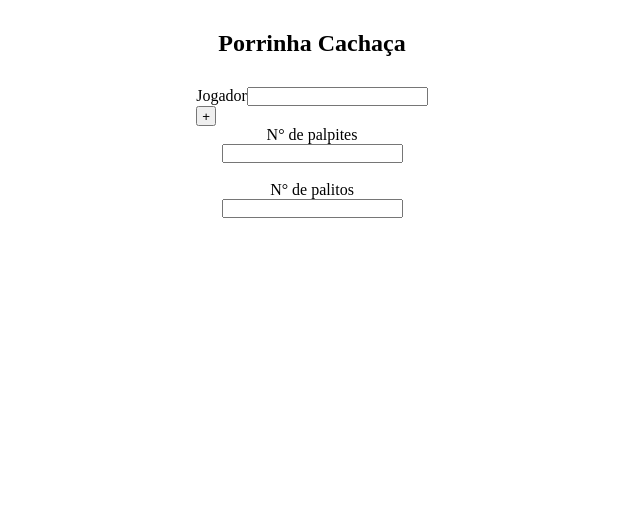
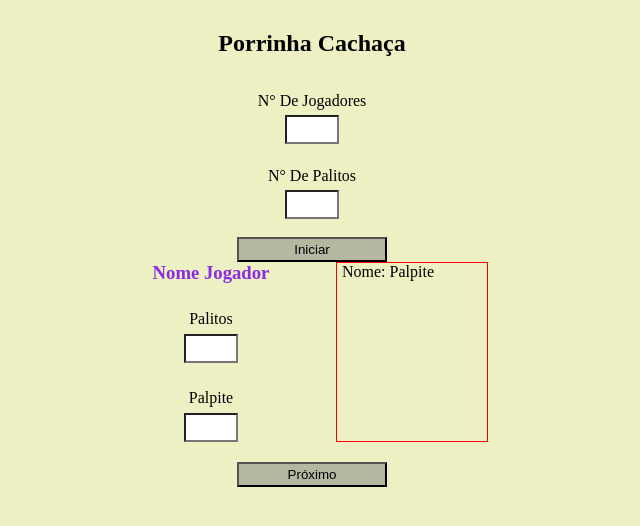
Before and after one commit to DiogoVD/Porrinha_Virtual, a plain HTML site: page index.html in a window 1280 px wide. Shown: the whole page, without its empty margins (328-968 px from the left). Drawn offline with Linux system fonts and the light colour scheme.

Commit message:
continuacao

```diff
--- a/index.html
+++ b/index.html
@@ -11,28 +11,23 @@
     <div class="container">
         <h2>Porrinha Cachaça</h2>
         <div class="config_container">
-            <div class="players">
-                <span >Jogador</span><input type="text"><br>
-                <button type="button">+</button>
-            </div>
-            <span>N° de palpites</span><input type="number"><br>
-            <span>N° de palitos</span><input type="number"><br>
+            <span >N° de Jogadores</span><input id="n_players" type="number"><br>
+            <span>N° de palitos</span><input id="n_palitos" type="number"><br>
+            <button id="btn_start" onclick="config_porrinha()" type="button">Iniciar</button>
         </div>
-        <!-- <div class="palpites container">
-            <h3>Nome Jogador</h3>
-            <div class="palpite">
-                <div class="palitos">
-                    <span>palitos</span><input type="number">
+        <div class="palpites_container">
+            <div class="palpites">
+                <div class="palpites_player">
+                    <h3>Nome Jogador</h3><br>
+                    <span>palitos</span><input type="number"><br>
+                    <span>palpite</span><input type="number">
                 </div>
-                <div class="chute">
-                    <span>chute</span><input type="number">
+                <div class="lista_palpite">
+                    <span>Nome: palpite</span>
                 </div>
             </div>
-            <div class="lista_palpite">
-                <span>Nome: chute</span>
-            </div>
-        </div> -->
-
+            <button id="btn_next" type="button">Próximo</button>
+        </div>
     </div>
 
 
--- a/src/script/engine.js
+++ b/src/script/engine.js
@@ -0,0 +1,27 @@
+const state={
+    values:{
+        n_players: document.getElementById("n_players"),
+        n_palitos: document.getElementById("n_palitos")
+    },
+    telas: {
+        tela1: document.getElementsByClassName("config_container"),
+        tela2: document.getElementsById("palpites_cont")
+    }
+}
+
+let players = [];
+let palitos = [];
+let palpites = {};
+
+function config_porrinha(){
+
+}
+
+function Init(){
+
+    config_porrinha()
+
+}
+
+
+Init()
--- a/src/style/main.css
+++ b/src/style/main.css
@@ -1,3 +1,6 @@
+
+/* Tela 1 */
+
 .container{
     width: 100vw;
     height: 100vh;
@@ -18,15 +21,60 @@
     align-items: center;
 }
 
-.players > button{
-    width: 20px;
-    height: 20px;
+button{
+    width: 150px;
+    height: 25px;
+    text-align: center;
+    background-color: rgba(128, 128, 128, 0.5);
+}
+
+span{
+    margin: 5px;
+    color: black;
+    text-transform: capitalize;
+}
+
+input{
+    width: 50px;
+    height: 25px;
+    background-color: white;
     text-align: center;
 }
 
-.palpites container{
+/* tela 2 */
+
+.palpites_container{
     display: flex;
-    flex-direction:row;
-    justify-content: center;
-    visibility: hidden;
+    flex-direction: column;
+    align-items: center;
 }
+
+.palpites_container >button{
+    margin-top: 20px;
+}
+
+.palpites{
+    display: flex;
+    flex-direction: row;
+}
+
+.palpites_player{
+    width: 150px;
+    height: 180px;
+    display: flex;
+    flex-direction: column;
+    justify-content: space-between;
+    align-items: center;
+
+}
+
+.palpites_player > h3{
+    color: blueviolet;
+}
+
+.lista_palpite{
+    width: 150px;
+    margin-left: 50px;
+    border: 1px solid red;
+    text-align: left;
+}
--- a/src/style/reset.css
+++ b/src/style/reset.css
@@ -2,4 +2,6 @@
     margin: 0;
     padding: 0;
     outline: 0;
+
+    background-color: rgb(237, 240, 194);
 }
```
